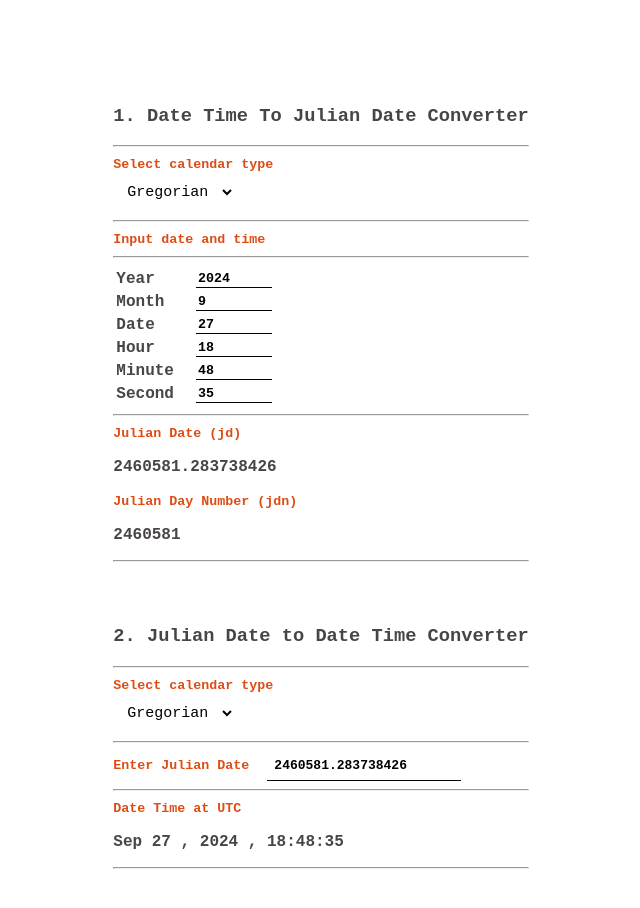
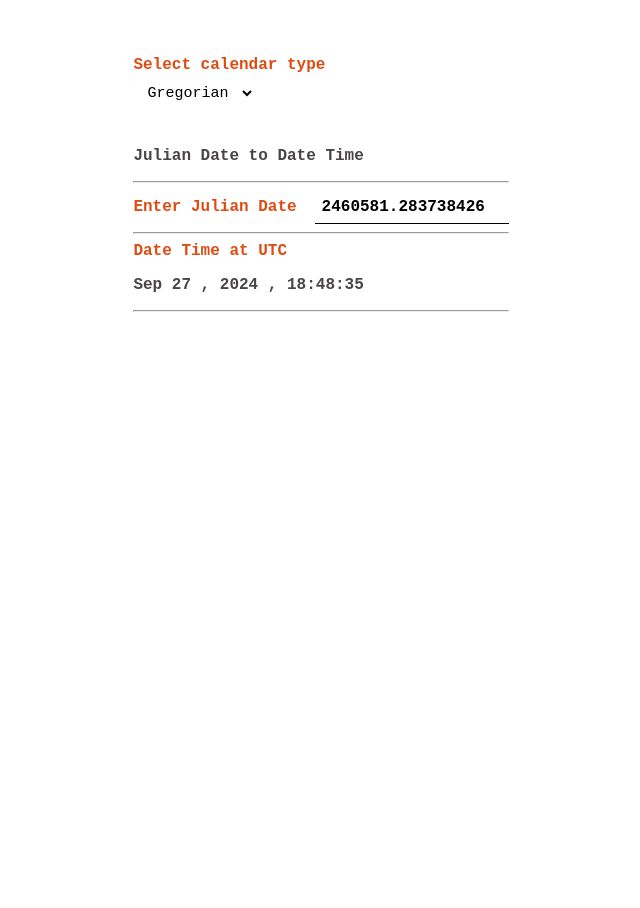
Before and after one commit to phothinmg/next-mycal, a Next.js app: page /julian_date in a window 1280 px wide. Shown: the top 908 px of the page, without its empty margins (319-959 px from the left). After the commit the page ends 800 px from the top, so only its background shows below. Built offline with nearby package versions, Linux system fonts and the light colour scheme; a web font is replaced by a local one.

Commit message:
new file:   app/julian_date/test.tsx

```diff
--- a/app/julian_date/converter.module.css
+++ b/app/julian_date/converter.module.css
@@ -34,13 +34,14 @@
 }
 .converter small {
   color: rgb(221, 76, 19);
+  font-size: medium;
 }
 .converter .jd {
   border: none;
   margin-left: 18px;
   font-family: monospace;
   font-weight: bold;
-	font-size: medium;
+  font-size: 16px;
   padding: 7px;
   width: 180px;
   border-bottom: 1px solid;
--- a/app/julian_date/page.tsx
+++ b/app/julian_date/page.tsx
@@ -2,15 +2,20 @@ import type { Metadata } from "next";
 import React from "react";
 import JulianConverter from "./converter";
 import styles from "./converter.module.css";
+import JulianDateTime from "./test";
+//
+
+const serverTime = new Date().toISOString();
 //
 export const metadata: Metadata = {
-	title: "Julian Date Converter",
+  title: "Julian Date Converter",
 };
 
-export default function Converter() {
-	return (
-		<section className={styles.condev}>
-			<JulianConverter />
-		</section>
-	);
-}
+const Converter: React.FC = () => {
+  return (
+    <section className={styles.condev}>
+      <JulianDateTime serverTime={serverTime} />
+    </section>
+  );
+};
+export default Converter;
--- /dev/null
+++ b/app/julian_date/test.tsx
@@ -0,0 +1,110 @@
+"use client";
+import React from "react";
+import { useState, useEffect } from "react";
+import {
+  dateTimeToJulian,
+  type CalendarTypes,
+  julianToDateTime,
+} from "./index";
+import styles from "./converter.module.css";
+
+interface JulianProps {
+  serverTime: string;
+}
+const getUTC = (t: number) => {
+  const dt: Date = new Date(t);
+  const y: number = dt.getUTCFullYear();
+  const mo: number = dt.getUTCMonth();
+  const d: number = dt.getUTCDate();
+  const hr: number = dt.getUTCHours();
+  const mi: number = dt.getUTCMinutes();
+  const s: number = dt.getUTCSeconds();
+  return {
+    y,
+    mo,
+    d,
+    hr,
+    mi,
+    s,
+  };
+};
+const dt2jd = (t: number, ct: CalendarTypes): number => {
+  const dt = getUTC(t);
+  const julian = dateTimeToJulian({
+    year: dt.y,
+    month: dt.mo + 1,
+    day: dt.d,
+    hour: dt.hr,
+    minute: dt.mi,
+    second: dt.s,
+    calendarType: ct,
+  });
+  return julian.jd;
+};
+
+const JulianDateTime: React.FC<JulianProps> = ({ serverTime }) => {
+  const [ct, setCtValue] = useState<CalendarTypes | string>("Gregorian");
+  // get server time
+  const [st, setStvalue] = useState<number>(new Date(serverTime).getTime());
+  useEffect(() => {
+    setStvalue(st);
+  }, [serverTime]);
+  const [jd, setJdValue] = useState<number>(dt2jd(st, ct as CalendarTypes));
+  const [dts, setDtsValue] = useState<string>(
+    julianToDateTime(jd, ct as CalendarTypes)
+  );
+  // handle jd change
+  const handleJdChange = (e: React.ChangeEvent<HTMLInputElement>) => {
+    const newJd = Number(e.target.value);
+    setJdValue(newJd);
+    const dts = julianToDateTime(newJd, ct as CalendarTypes);
+    setDtsValue(dts);
+  };
+  const handleCalendarTypeChange = (
+    e: React.ChangeEvent<HTMLSelectElement>
+  ) => {
+    const newCt = e.target.value;
+    setCtValue(newCt);
+
+    const dts = julianToDateTime(jd, newCt as CalendarTypes);
+    setDtsValue(dts);
+  };
+  return (
+    <div className={styles.converter}>
+      <small>Select calendar type </small>
+      <br />
+      <select name="ct" id="ct" value={ct} onChange={handleCalendarTypeChange}>
+        <option value="Gregorian">Gregorian</option>
+        <option value="Julian">Julian</option>
+        <option value="British">British</option>
+      </select>
+      <br />
+      <br />
+      <p>Julian Date to Date Time</p>
+      <hr />
+      <small>Enter Julian Date</small>
+      <input
+        className={styles.jd}
+        name="jd"
+        id="jd"
+        value={jd}
+        onChange={handleJdChange}
+      />
+      <hr />
+      <small>Date Time at UTC</small>
+      <p id="utc" suppressHydrationWarning={true}>
+        {dts}
+      </p>
+      <hr />
+    </div>
+  );
+};
+export default JulianDateTime;
+
+// export async function getServerSideProps() {
+//   return {
+//     props: {
+//       serverTime: new Date().toISOString(), // Get the server time in ISO format
+//     },
+//   };
+// }
```
Lines whose indentation alone changed are shown as unchanged.
